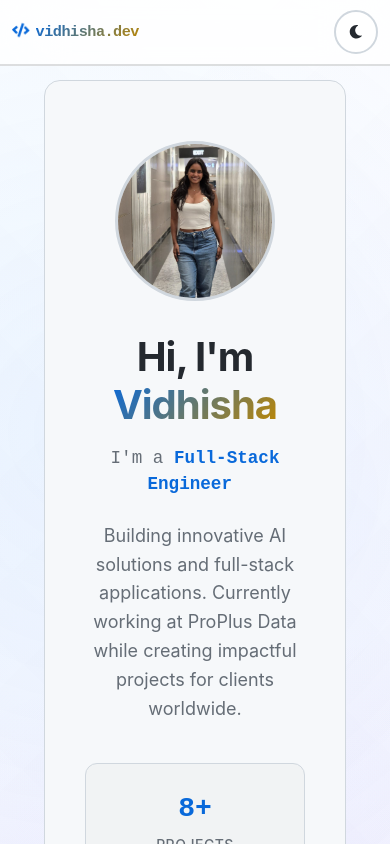
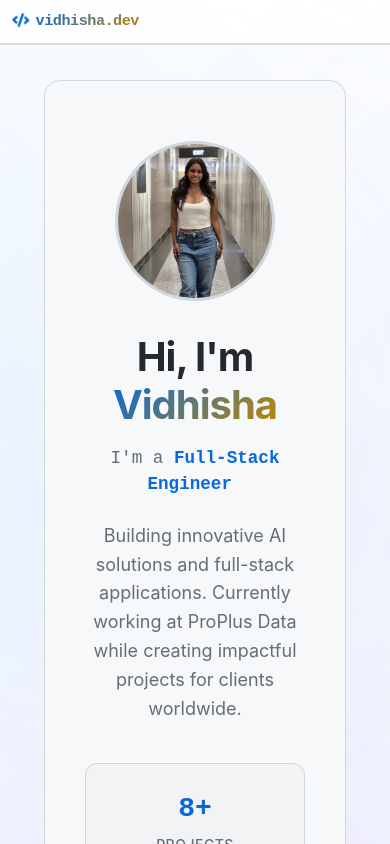
Before and after one commit to veeuu/Portfolio, a React (Create React App) app: page / in a window 390 px wide. Shown: the top 844 px of the page. Built offline with nearby package versions, Linux system fonts and the light colour scheme.

Commit message:
removed dark mode

```diff
--- a/src/App.css
+++ b/src/App.css
@@ -1,33 +1,5 @@
-/* Modern Gen Z Color Palette */
+/* Modern Light Theme Color Palette */
 :root {
-  /* Dark Theme - Clean & Modern */
-  --bg-primary: #0d1117;
-  --bg-secondary: #161b22;
-  --bg-tertiary: #21262d;
-  --bg-card: #30363d;
-  --text-primary: #f0f6fc;
-  --text-secondary: #8b949e;
-  --text-muted: #6e7681;
-  --accent-primary: #58a6ff;
-  --accent-secondary: #f85149;
-  --accent-tertiary: #a5f3fc;
-  --accent-quaternary: #7c3aed;
-  --accent-success: #3fb950;
-  --accent-warning: #d29922;
-  --accent-pink: #f778ba;
-  --border-color: #30363d;
-  --border-muted: #21262d;
-  --shadow-light: rgba(0, 0, 0, 0.12);
-  --shadow-medium: rgba(0, 0, 0, 0.16);
-  --shadow-heavy: rgba(0, 0, 0, 0.24);
-  --glass-bg: rgba(48, 54, 61, 0.8);
-  --glass-border: rgba(240, 246, 252, 0.1);
-  --gradient-primary: linear-gradient(135deg, #58a6ff, #f778ba);
-  --gradient-secondary: linear-gradient(135deg, #7c3aed, #3fb950);
-  --gradient-accent: linear-gradient(135deg, #f85149, #d29922);
-}
-
-[data-theme="light"] {
   /* Light Theme - Clean & Minimal */
   --bg-primary: #ffffff;
   --bg-secondary: #f6f8fa;
@@ -180,55 +152,7 @@ section {
   white-space: nowrap;
 }
 
-.nav-actions {
-  display: flex;
-  align-items: center;
-  gap: 20px;
-}
-
-.theme-toggle {
-  background: var(--glass-bg);
-  border: 2px solid var(--border-color);
-  border-radius: 50%;
-  width: clamp(40px, 8vw, 50px);
-  height: clamp(40px, 8vw, 50px);
-  display: flex;
-  align-items: center;
-  justify-content: center;
-  color: var(--text-primary);
-  cursor: pointer;
-  transition: all 0.4s cubic-bezier(0.4, 0, 0.2, 1);
-  backdrop-filter: blur(15px);
-  position: relative;
-  overflow: hidden;
-  flex-shrink: 0;
-  font-size: clamp(0.9rem, 2vw, 1rem);
-}
-
-.theme-toggle::before {
-  content: '';
-  position: absolute;
-  top: 0;
-  left: 0;
-  right: 0;
-  bottom: 0;
-  background: var(--gradient-primary);
-  opacity: 0;
-  transition: opacity 0.3s ease;
-  border-radius: 50%;
-  z-index: -1;
-}
-
-.theme-toggle:hover::before {
-  opacity: 1;
-}
-
-.theme-toggle:hover {
-  transform: scale(1.15) rotate(15deg);
-  color: white;
-  border-color: transparent;
-  box-shadow: 0 10px 30px rgba(255, 107, 107, 0.4);
-}
+
 
 @keyframes codeFloat {
   0%, 100% {
@@ -1342,11 +1266,7 @@ section {
     display: none;
   }
 
-  .theme-toggle {
-    width: 42px;
-    height: 42px;
-    font-size: 0.9rem;
-  }
+
 
   /* Hero Section */
   .hero {
@@ -1507,11 +1427,7 @@ section {
     font-size: 1.1rem;
   }
 
-  .theme-toggle {
-    width: 36px;
-    height: 36px;
-    font-size: 0.85rem;
-  }
+
 
   /* Hero Section */
   .hero {
@@ -1538,11 +1454,7 @@ section {
     font-size: 0.85rem;
   }
 
-  .theme-toggle {
-    width: 32px;
-    height: 32px;
-    font-size: 0.8rem;
-  }
+
 
   .hero-card {
     padding: 24px 16px;
@@ -1909,18 +1821,7 @@ a:focus {
   }
 }
 
-/* Dark mode specific adjustments */
-[data-theme="dark"] .project-card:hover {
-  box-shadow: 0 25px 50px rgba(0, 0, 0, 0.6);
-}
-
-[data-theme="dark"] .skill-block:hover {
-  box-shadow: 0 25px 50px rgba(0, 0, 0, 0.5);
-}
-
-[data-theme="dark"] .hero-card {
-  box-shadow: 0 25px 50px rgba(0, 0, 0, 0.7);
-}
+
 
 /* Accessibility improvements */
 @media (prefers-reduced-motion: reduce) {
@@ -1936,7 +1837,6 @@ a:focus {
 /* Print styles */
 @media print {
   .nav-wrap,
-  .theme-toggle,
   .floating-element {
     display: none !important;
   }
@@ -2157,20 +2057,19 @@ n Z Extra Animations & Effects */
 /* High contrast mode */
 @media (prefers-contrast: high) {
   :root {
-    --bg-primary: #000000;
-    --bg-secondary: #111111;
-    --text-primary: #ffffff;
-    --text-secondary: #cccccc;
-    --accent-primary: #00ff00;
-    --accent-secondary: #0099ff;
-    --accent-tertiary: #ff0099;
+    --bg-primary: #ffffff;
+    --bg-secondary: #f0f0f0;
+    --text-primary: #000000;
+    --text-secondary: #333333;
+    --accent-primary: #0066cc;
+    --accent-secondary: #cc0000;
+    --accent-tertiary: #6600cc;
   }
 }
 
 /* Print styles */
 @media print {
   .nav-wrap,
-  .theme-toggle,
   .floating-element,
   .particles,
   .matrix-rain {
@@ -2522,8 +2421,7 @@ ro Section */
 /* Improved Touch Targets for Mobile */
 @media (max-width: 768px) {
   .social-link,
-  .btn,
-  .theme-toggle {
+  .btn {
     min-height: 44px;
     min-width: 44px;
   }
--- a/src/App.js
+++ b/src/App.js
@@ -1,4 +1,4 @@
-import React, { useState, useEffect } from "react";
+import React, { useEffect } from "react";
 import Navbar from "./components/Navbar";
 import Hero from "./components/Hero";
 import About from "./components/About";
@@ -8,30 +8,16 @@ import Footer from "./components/Footer";
 import "./App.css";
 
 function App() {
-  const [darkMode, setDarkMode] = useState(false);
-
   useEffect(() => {
-    const savedTheme = localStorage.getItem('theme');
-    if (savedTheme) {
-      setDarkMode(savedTheme === 'dark');
-    } else {
-      // Default to light mode instead of system preference
-      setDarkMode(false);
-    }
+    // Set light theme permanently
+    document.documentElement.setAttribute('data-theme', 'light');
+    // Clean up any existing theme preference
+    localStorage.removeItem('theme');
   }, []);
-
-  useEffect(() => {
-    document.documentElement.setAttribute('data-theme', darkMode ? 'dark' : 'light');
-    localStorage.setItem('theme', darkMode ? 'dark' : 'light');
-  }, [darkMode]);
-
-  const toggleTheme = () => {
-    setDarkMode(!darkMode);
-  };
 
   return (
     <div className="App">
-      <Navbar darkMode={darkMode} toggleTheme={toggleTheme} />
+      <Navbar />
       <Hero />
       <About />
       <Skills />
--- a/src/components/Navbar.js
+++ b/src/components/Navbar.js
@@ -1,8 +1,8 @@
 import React, { useState, useEffect } from "react";
-import { FaSun, FaMoon, FaCode } from "react-icons/fa";
+import { FaCode } from "react-icons/fa";
 import "../App.css";
 
-const Navbar = ({ darkMode, toggleTheme }) => {
+const Navbar = () => {
   const [scrolled, setScrolled] = useState(false);
 
   useEffect(() => {
@@ -19,16 +19,6 @@ const Navbar = ({ darkMode, toggleTheme }) => {
           <span className="brand-text">vidhisha.dev</span>
           <span className="brand-status">✨ online</span>
         </div>
-
-        <div className="nav-actions">
-          <button
-            className="theme-toggle"
-            onClick={toggleTheme}
-            aria-label="Toggle theme"
-          >
-            {darkMode ? <FaSun /> : <FaMoon />}
-          </button>
-        </div>
       </div>
     </header>
   );
```
